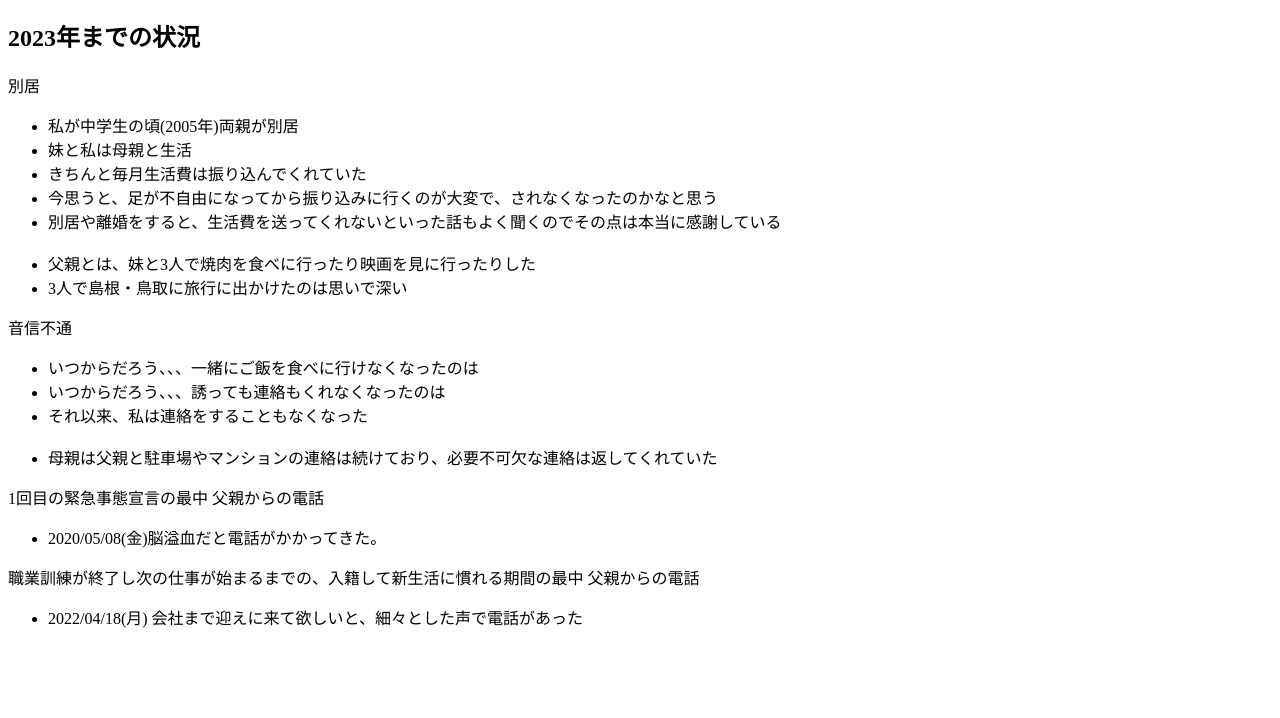
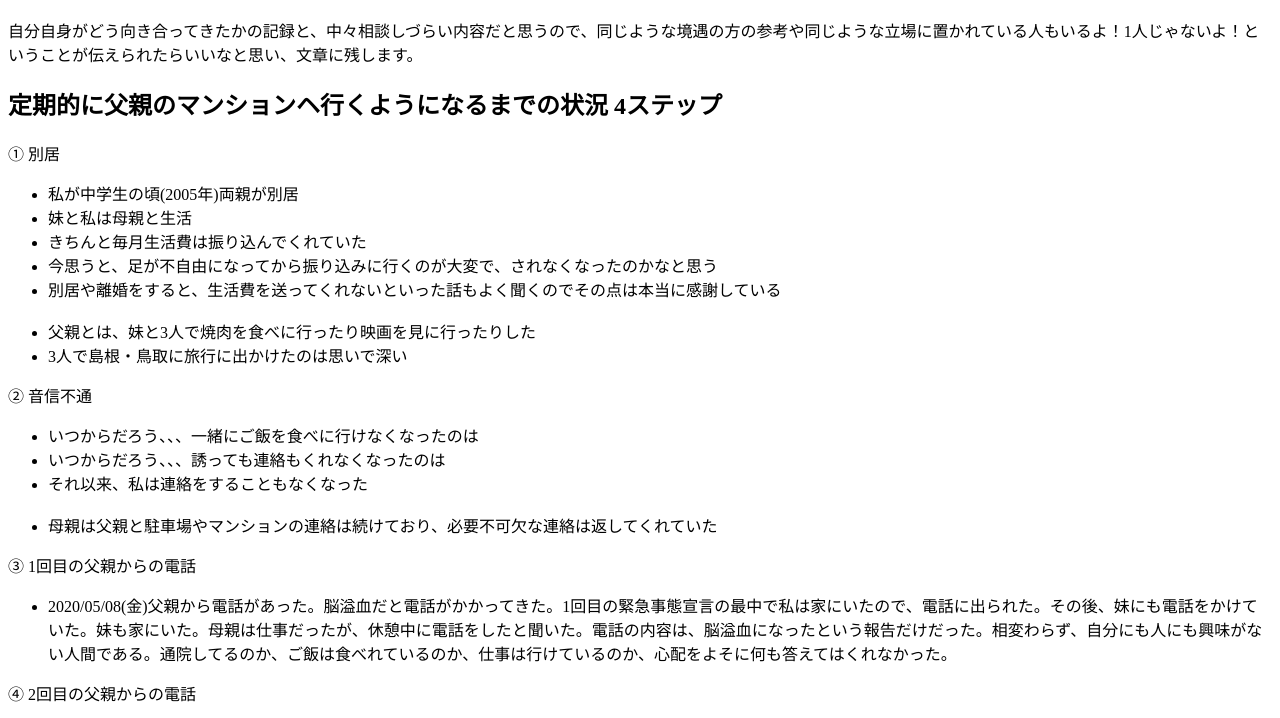
Before and after one commit to yukiyuki-channel/mysite, a plain HTML site: page index3.html in a window 1280 px wide. Shown: the part 57-775 px from the top of the page. Drawn offline with Linux system fonts and the light colour scheme.

Commit message:
Add files via upload

```diff
--- a/index3.html
+++ b/index3.html
@@ -5,10 +5,11 @@
 
 <body>
   <h1>父親の世話～孤独死だけは避けたい～</h1>
+  <p>自分自身がどう向き合ってきたかの記録と、中々相談しづらい内容だと思うので、同じような境遇の方の参考や同じような立場に置かれている人もいるよ！1人じゃないよ！ということが伝えられたらいいなと思い、文章に残します。</p>
   <section>
-    <h2>2023年までの状況</h2>
-      <div>
-        <p>別居</p>
+    <h2>定期的に父親のマンションヘ行くようになるまでの状況 4ステップ</h2>
+      <div class="content">
+        <p>① 別居</p>
           <ul>
             <li>私が中学生の頃(2005年)両親が別居</li>
             <li>妹と私は母親と生活</li>
@@ -19,8 +20,8 @@
             <li>3人で島根・鳥取に旅行に出かけたのは思いで深い</li>
           </ul>
       </div>
-      <div>
-        <p>音信不通</p>
+      <div class="content">
+        <p>② 音信不通</p>
         <ul>
           <li>いつからだろう、、、一緒にご飯を食べに行けなくなったのは</li>
           <li>いつからだろう、、、誘っても連絡もくれなくなったのは</li>
@@ -29,19 +30,19 @@
           <li>母親は父親と駐車場やマンションの連絡は続けており、必要不可欠な連絡は返してくれていた</li>
         </ul>
       </div>
-      <div>
-        <p>1回目の緊急事態宣言の最中 父親からの電話</p>
+      <div class="content">
+        <p>③ 1回目の父親からの電話</p>
         <ul>
-          <li>2020/05/08(金)脳溢血だと電話がかかってきた。        </li>
+          <li>2020/05/08(金)父親から電話があった。脳溢血だと電話がかかってきた。1回目の緊急事態宣言の最中で私は家にいたので、電話に出られた。その後、妹にも電話をかけていた。妹も家にいた。母親は仕事だったが、休憩中に電話をしたと聞いた。電話の内容は、脳溢血になったという報告だけだった。相変わらず、自分にも人にも興味がない人間である。通院してるのか、ご飯は食べれているのか、仕事は行けているのか、心配をよそに何も答えてはくれなかった。</li>
         </ul>
       </div>
-      <div>
-        <p>職業訓練が終了し次の仕事が始まるまでの、入籍して新生活に慣れる期間の最中 父親からの電話</p>
+      <div class="contnet">
+        <p>④ 2回目の父親からの電話</p>
         <ul>
-          <li>2022/04/18(月) 会社まで迎えに来て欲しいと、細々とした声で電話があった</li>
+          <li>2022/04/18(月) 1回目の電話から、2年後父親からの電話があった。”会社まで迎えに来て欲しい”と、細々とした声で電話があった。母親に電話をしたが、電話に出なかったので私に電話が入った。私は2週間前の3/30に入籍し、実家を出ており、職業訓練が終了し次の仕事が始まるまでの、新生活に慣れる期間の最中だった。2年前の電話の時も電話に出た際も思ったが、運の良い父親だなとつくづく思う。私は母親に電話をかけた。母親は仕事を辞め、家にいると思ったからである。母親に、"父親に電話を掛け直して欲しい、電話が終わったら電話頂戴"と電話を切った。直ぐに、母親から電話があった。”父親の職場まで一緒に来てほしい”と。母親に新居まで迎えに来てもらい、1時間30分で父親の職場だ。幸運なことに、迎えに行ける距離である。父親の魂は、前世までたっくさんの徳を積んできたのかと思うほど、本当に運の良い幸運な父親だ。w<br>会社に到着。この日は、大雨が降っていた。母親は、会社の方とお話をしに、私は父親の元に案内された。何年ぶりだろうか、実際に父親に会うのは。社会人、大学生、高校生、、、高校生の頃に合った記憶があるかないか、、、。高校を卒業したのが、2010年なので、10年は経っていた。会った瞬間、"太ったおじいちゃん！"だった。父親は59歳でもうすぐ還暦だが、会った印象は80歳の死にそうなおじいちゃんだった。病気のせいでブクブク太り、髪の毛は白髪でハゲ散らかっていた。誰かの支えがないと、足を一歩ずつゆっくり出すことも不可能な状態だった。数歩ゆっくり歩いただけでゼーゼーと呼吸異常を起こしていた。この状態で生きているのが不思議な程だった。
+          </li>
         </ul>
       </div>
-
   </section>
 
 
```
